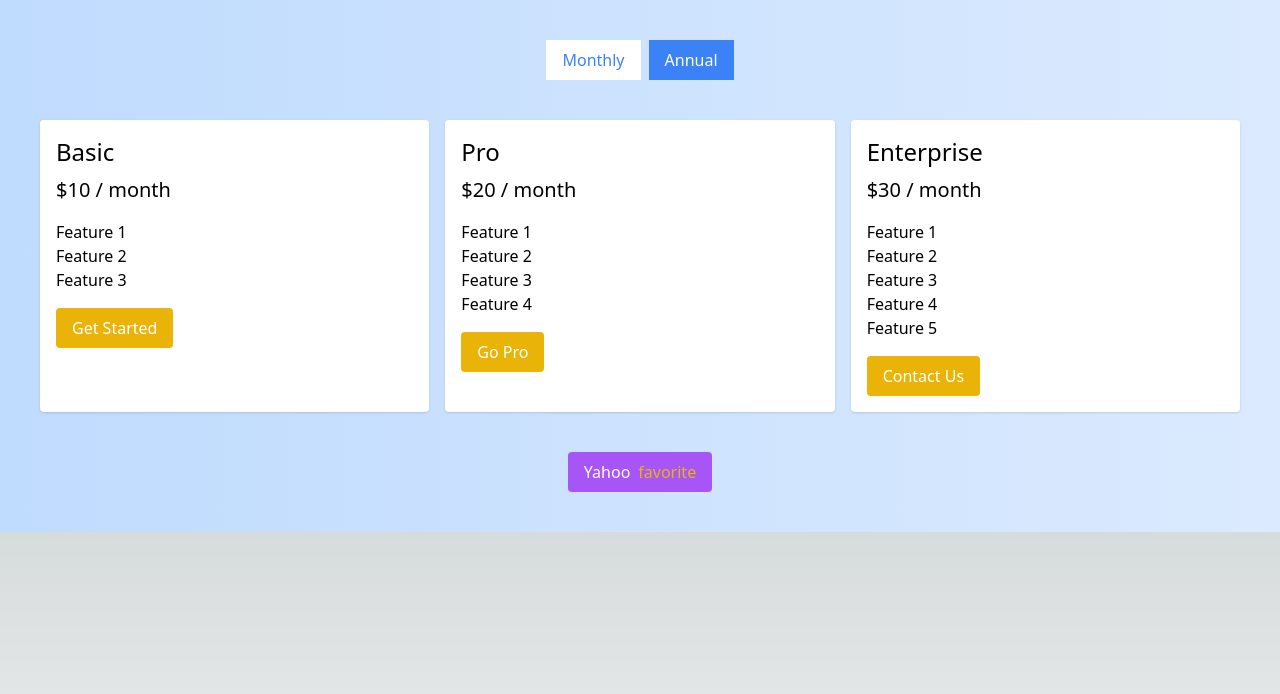
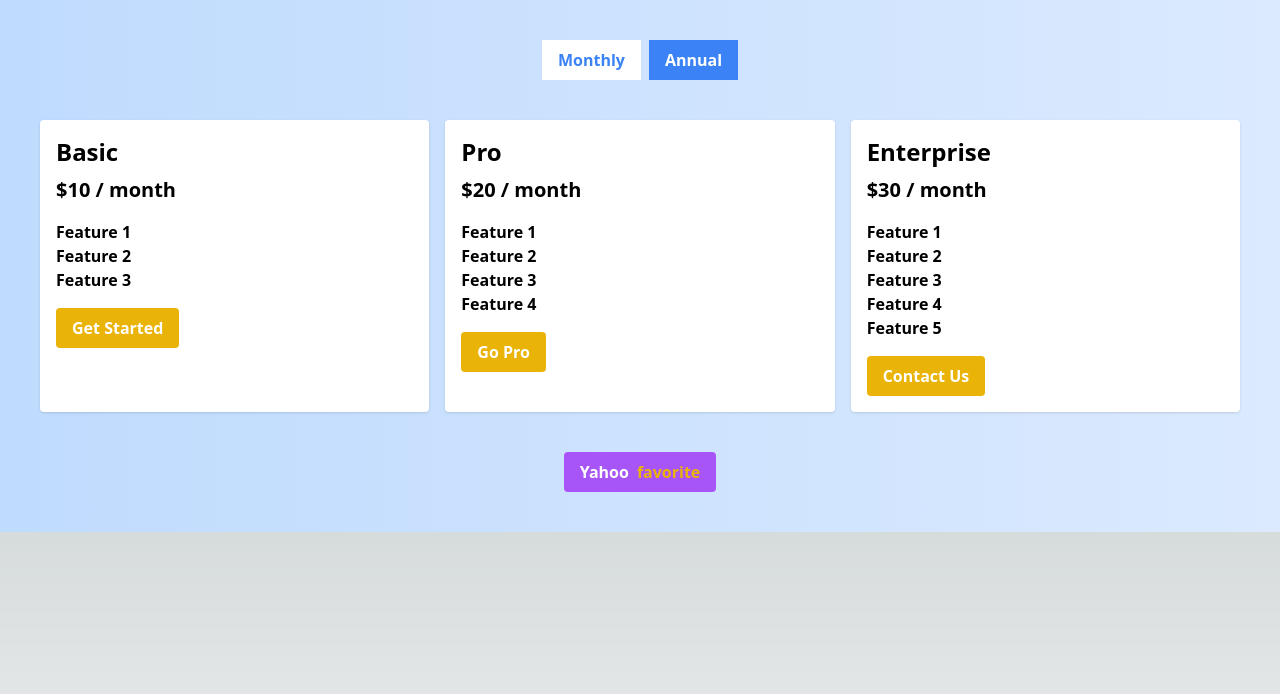
Before and after one commit to imagine-bot/price-107, a Next.js app: page /pricing in a window 1280 px wide. Shown: the top 694 px of the page. Built offline with nearby package versions, Linux system fonts and the light colour scheme.

Commit message:
Commit from Stub AI (#5)

```diff
--- a/components/Pricing.tsx
+++ b/components/Pricing.tsx
@@ -14,7 +14,7 @@ const Pricing: React.FC<PricingProps> = ({ pricingTypes }) => {
   const [isAnnual, setIsAnnual] = React.useState(false);
 
   return (
-    <div className="bg-gradient-to-r from-blue-200 to-blue-100 p-10">
+    <div className="bg-gradient-to-r from-blue-200 to-blue-100 p-10 font-bold font-impact">
       <div className="flex justify-center mb-10">
         <button
           className={`px-4 py-2 mr-2 ${isAnnual ? 'bg-blue-500 text-white' : 'bg-white text-blue-500'}`}
--- a/pages/index.tsx
+++ b/pages/index.tsx
@@ -3,7 +3,7 @@ import Link from 'next/link';
 
 const HomePage = () => {
   return (
-    <div>
+    <div className="font-bold font-impact">
       <h1>Welcome to our SaaS app!</h1>
       <Link href="/pricing">
         <a>Check out our pricing</a>
```
